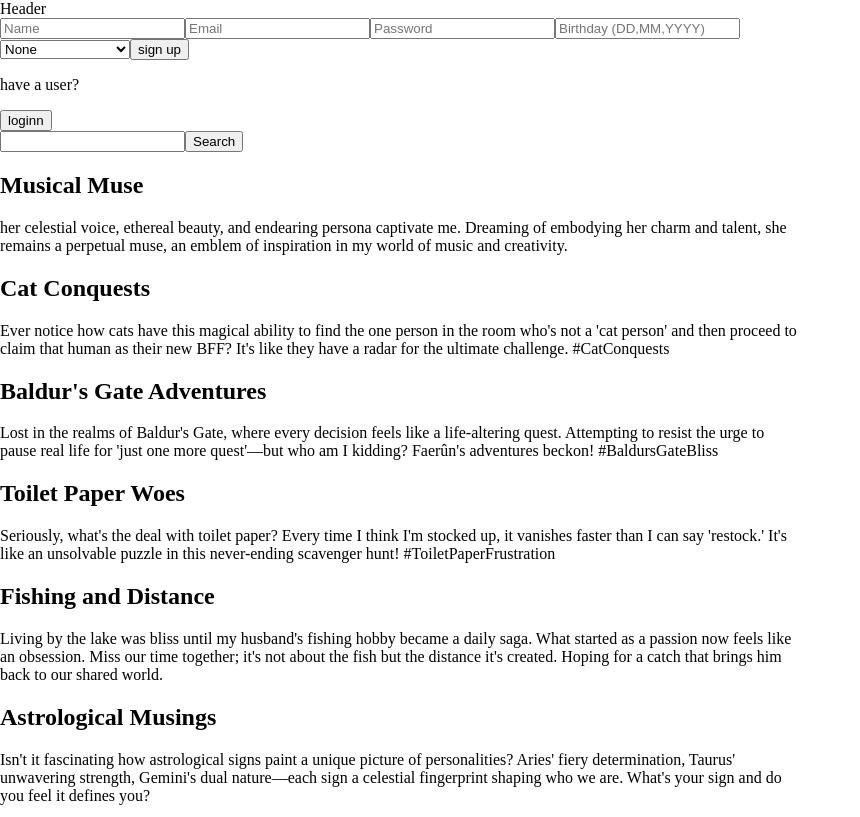
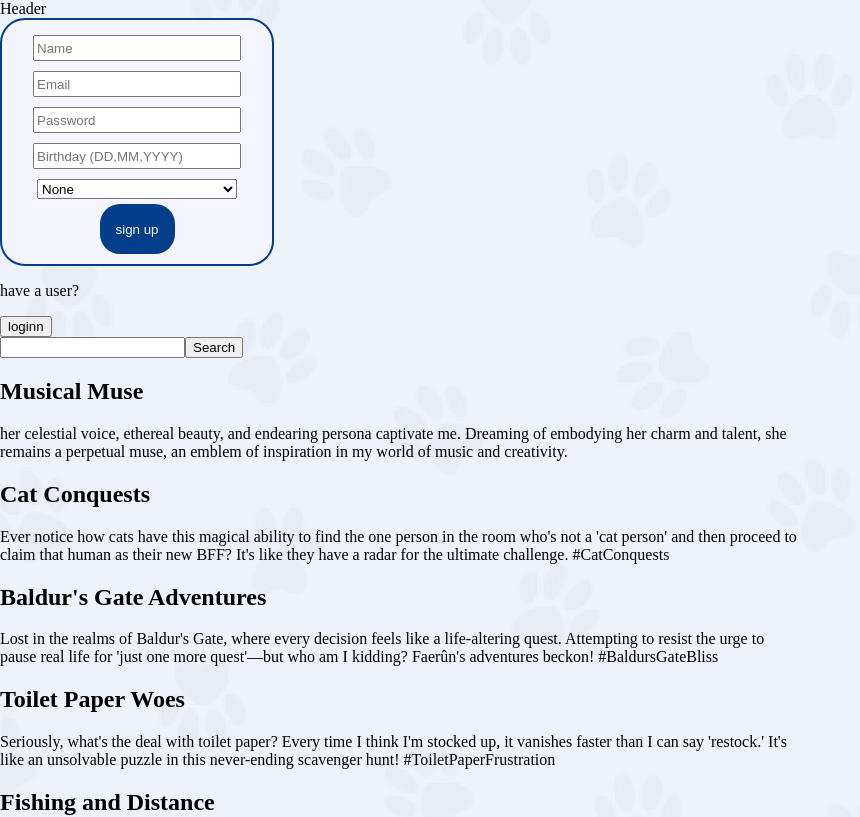
Before and after one commit to LeahJKH/Meows, a React (Vite) app: page / in a window 1280 px wide. Shown: the top 817 px of the page, without its empty margins (0-860 px from the left). Built offline with nearby package versions, Linux system fonts and the light colour scheme.

Commit message:
started the stuff

```diff
--- a/src/Components/Login/Login.module.css
+++ b/src/Components/Login/Login.module.css
@@ -1,9 +1,27 @@
 .logincontainer {
-    margin:0;
+    background-color: #F5F5FF;
+    display: flex;
+    flex-direction: column;
+    width: 250px;
+    justify-content: center;
+    align-items: center;
+    border: 2px solid #023E8A ;
+    padding: 10px;
+    border-radius: 25px;
 }
+.Signupcontainer > input {
+    height: 20px;
+    margin: 5px 0;
+     width: 200px;
+ }
 
 .loginbtn {
-    margin:0;
+    background-color: #023E8A;
+    color: whitesmoke;
+    border-radius: 20px;
+    width: 75px;
+    height: 50px;
+    border: none;
 }
 
 .nonusercontainer {
--- a/src/Components/Signup/Signin.module.css
+++ b/src/Components/Signup/Signin.module.css
@@ -1,8 +1,26 @@
 .Signupcontainer {
-    margin:0;
+background-color: #F5F5FF;
+    display: flex;
+    flex-direction: column;
+    width: 250px;
+    justify-content: center;
+    align-items: center;
+    border: 2px solid #023E8A ;
+    padding: 10px;
+    border-radius: 25px;
+}
+.Signupcontainer > input, select {
+   height: 20px;
+   margin: 5px 0;
+    width: 200px;
 }
 .signupbtn {
-    margin:0;
+    background-color: #023E8A;
+    color: whitesmoke;
+    border-radius: 20px;
+    width: 75px;
+    height: 50px;
+    border: none;
 }
 .usercontainer{
     margin:0;
--- a/src/index.css
+++ b/src/index.css
@@ -3,4 +3,6 @@ body {
   padding: 0;
   box-sizing: border-box;
  width: 100vh;
+ background-color: #EDF2FB;
+ background-image: url("../public/images/paws.png");
 }
```
Also changed, not shown: public/images/paws.png (added).
